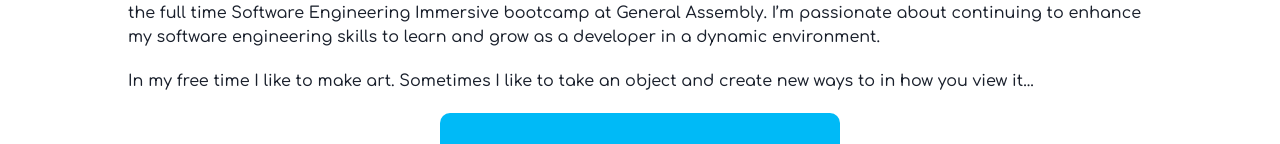
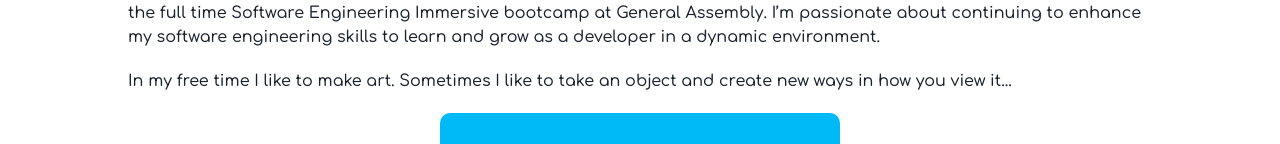
Before and after one commit to thisisgurpal/portfolio, a React (Create React App) app: page /about in a window 1280 px wide. Shown: the part 216-360 px from the top of the page. Built offline with nearby package versions, Linux system fonts and the light colour scheme; what react-pretty-carousel would draw is missing.

Commit message:
correct spelling

```diff
--- a/src/components/About.js
+++ b/src/components/About.js
@@ -30,7 +30,7 @@ function About() {
     <Flex flexDirection='column' alignItems='center' minHeight='100vh'>
       <Text textAlign='center' className='title' fontSize='30px'>About Me</Text>
       <Text w='80%' mt='5'>I’m a Junior Full Stack Developer with a background in mathematics, analytics and art and design. I studied Financial Mathematics at university and soon after graduating I started a new role in data analytics. Working closely with other developers in this role and understanding the link between development and design intrigued me, I soon after completed the full time Software Engineering Immersive bootcamp at General Assembly. I’m passionate about continuing to enhance my software engineering skills to learn and grow as a developer in a dynamic environment.</Text>
-      <Text w='80%' mt='5' mb='5'>In my free time I like to make art. Sometimes I like to take an object and create new ways to in how you view it...</Text>
+      <Text w='80%' mt='5' mb='5'>In my free time I like to make art. Sometimes I like to take an object and create new ways in how you view it...</Text>
       <div className="App">
     <CarouselWrapper items={itemsV2} mode="gallery">
       <div className="imagev2 image1v2"></div>
```
